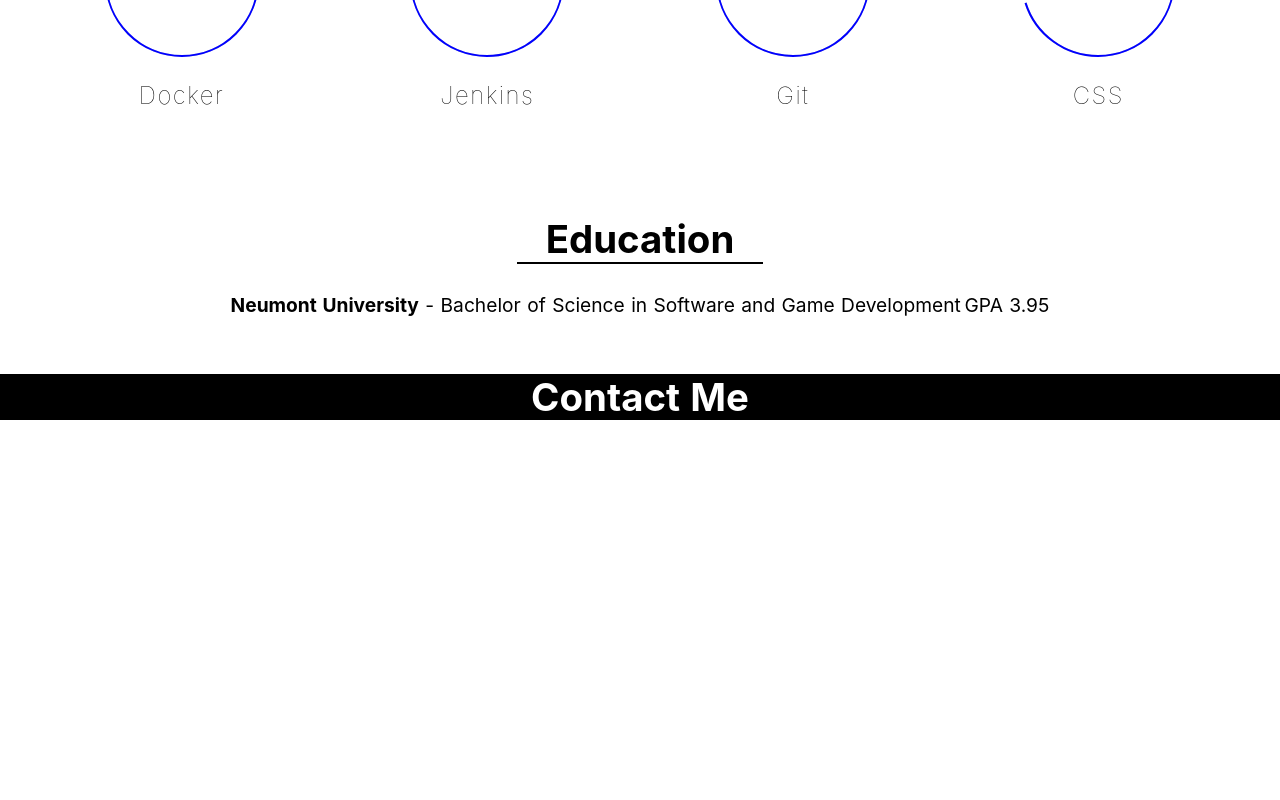
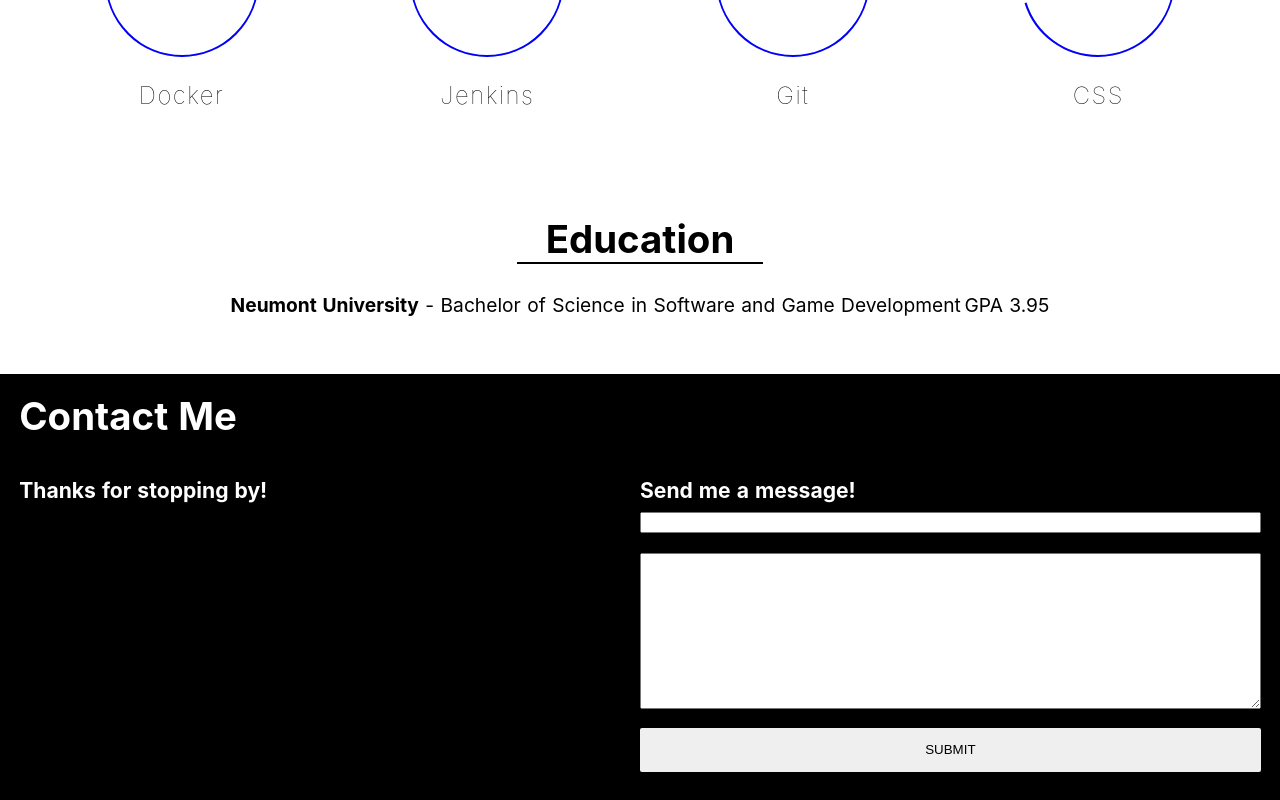
Before and after one commit to DarriusWrightGD/darriuswrightgd.github.io, a Nuxt app: page / in a window 1280 px wide. Shown: the part 4494-5294 px from the top of the page. Before the commit the page ends 4914 px from the top, so only its background shows below. Built offline with nearby package versions, Linux system fonts and the light colour scheme.

Commit message:
Basic site complete

```diff
--- /dev/null
+++ b/assets/_styles.scss
@@ -0,0 +1,95 @@
+.btn {
+    &,
+    &:link,
+    &:visited {
+        text-transform: uppercase;
+        text-decoration: none;
+        padding: 1.5rem 4rem;
+        display: inline-block;
+        border-radius: 2px;
+        position: relative;
+
+        /* Simple animation, all properties to animate */
+        /* Transition needs to be applied to the initial state. */
+        transition: all .2s;
+
+
+        //change for button element
+        border: none;
+        cursor: pointer;
+    }
+
+    &-animated {
+        animation: moveUp 1s ease-out .75s;
+        /* Apply the 0% styles before the animation starts */
+        animation-fill-mode: backwards;
+    }
+
+    &:hover {
+        transform: translateY(-.3rem);
+        /* Create a shadow on hover to make the button look as it's floating */
+        box-shadow: 0 1rem 2rem rgba(0,0,0, .20);
+
+        &::after {
+            transform: scale(1.4, 1.6);
+            opacity: 0;
+        }
+    }
+
+    /* The active state is when the button is clicked. */
+    &:active,
+    &:focus {
+        transform: translateY(-.1rem);
+        /* Move the shadow closer to the page on click. */
+        box-shadow: 0 .5rem 1rem rgba(0,0,0, .20);
+    }
+
+    // Create the scale effect
+    &::after {
+        /* You have to specify content even if it's empty */
+        content: "";
+        display: inline-block;
+        position: absolute;
+        top:0;
+        left: 0;
+        height: 100%;
+        width: 100%;
+        border-radius: 10rem;
+        z-index: -1;
+        transition: all .4s;
+    }
+
+    &-white {
+        background-color: black;
+        color: white;
+
+        &::after {
+            background-color: black;
+        }
+    }
+}
+
+.btn-text {
+    &:link,
+    &:visited {
+        color: white;
+        display: inline-block;
+        text-decoration: none;
+        border-bottom: 1px solid white;
+        padding: 3px;
+        font-size: 2rem;
+        transition: all .2s;
+    }
+
+    &:hover {
+        background-color: white;
+        color: white;
+        box-shadow: 0 1rem 2rem rgba(0,0,0, .15);
+        transform: translateY(-2px);
+    }
+
+    &:active {
+        box-shadow: 0 .5rem 1rem rgba(0,0,0, .15);
+        transform: translateY(0);
+    }
+}
--- a/components/AboutSection/AboutSection.vue
+++ b/components/AboutSection/AboutSection.vue
@@ -34,7 +34,11 @@ export default {
         .about-message {
             // display: block;
             flex: 0 0 50%;
-            padding: 0 10rem;
+            padding: 0 0;
+
+            @include respond(tablet) {
+                padding: 0 10rem;
+            }
         }
 
         .about-image {
--- a/components/ExperienceSection/ExperienceSection.vue
+++ b/components/ExperienceSection/ExperienceSection.vue
@@ -28,11 +28,17 @@ export default {
 </script>
 
 <style lang="scss" scoped>
+@import '~/assets/_mixins.scss';
+
 .experience-item {
     display: flex;
     justify-content: space-around;
+    margin: 2rem 0;
+
+    @include respond(tablet) {
         margin: 6rem 0;
         position: relative;
+
         &:not(:last-child):before {
             content: "";
             position: absolute;
@@ -43,8 +49,12 @@ export default {
             background-color: #e6e6e6;
         }
     }
+}
 
 .experience-time {
+    display: none;
+
+    @include respond(tablet) {
         height: 12rem;
         width: 12rem;
         border-radius: 50%;
@@ -63,12 +73,18 @@ export default {
             width: 100%;
         }
     }
+}
 
 .divider {
+    display: none;
+
+    @include respond(tablet) {
+        display:inline-block;
         flex-grow: 1;
         align-self: flex-start;
         padding-top: 6rem;
         border-bottom: 1px solid blue;
     }
+}
 
 </style>
--- a/components/FooterSection/FooterSection.vue
+++ b/components/FooterSection/FooterSection.vue
@@ -1,18 +1,62 @@
 <template>
     <footer>
         <h1 class="footer-title">Contact Me</h1>
+        <div class="contact-section">
+            <div class="contact-message">
+                <h2>Thanks for stopping by!</h2>
+            </div>
+            <div class="contact-form">
+                <h2>Send me a message!</h2>
+                <form action="https://formspree.io/darriuswrightgd@gmail.com" method="POST" >
+                    <input type="text" name="name">
+                    <textarea name="message" cols="30" rows="10"></textarea>
+                    <input type="submit" class="btn footer-btn">
+                </form>
+            </div>
+        </div>
+
     </footer>
 </template>
 <script>
 </script>
 
 <style scoped lang="scss">
+    @import '~/assets/_styles.scss';
+
     footer {
         background: black;
         color: white;
 
         .footer-title {
-            text-align: center;
+            // text-align: center;
+        }
+
+        h1 {
+            padding: 2rem;
+        }
+
+        .contact-section {
+            display: flex;
+            justify-content: space-between;
+            padding: 2rem;
+            width: 100%;
+
+            form {
+                display: flex;
+                flex-direction: column;
+                // width: 100%;
+                input, textarea {
+                    margin: 1rem auto;
+                    width: 100%;
+                }
+                .footer-btn {
+                    margin-left: auto;
+                }
+            }
+        }
+
+        .contact-message, .contact-form {
+            width: 100%
         }
     }
 </style>
--- a/components/SkillsSection/SkillsSection.vue
+++ b/components/SkillsSection/SkillsSection.vue
@@ -1,7 +1,12 @@
 <template>
     <content-section title="Skills">
         <div class="skills-list">
-            <div class="skills-list-item" v-for="skill of skills" :key="skill.name" >
+            <div
+                class="skills-list-item"
+                data-aos="fade-in"
+                data-aos-delay="300"
+                v-for="skill of skills"
+                :key="skill.name" >
                 <skill :name="skill.name" :progress="skill.progress" />
             </div>
         </div>
--- a/components/shared/ProgressCircle/ProgressCircle.vue
+++ b/components/shared/ProgressCircle/ProgressCircle.vue
@@ -88,7 +88,7 @@ div span {
 }
 
 circle {
-    transition: stroke-dashoffset 0.35s;
+    transition: stroke-dashoffset 2s;
     transform: rotate(-90deg);
     transform-origin: 50% 50%;
 }
```
Also changed, not shown: components/shared/Button/Button.vue (added, +12 -0 lines), 1 other file (tests, documents, lock files or other folders). Lines whose indentation alone changed are shown as unchanged.
